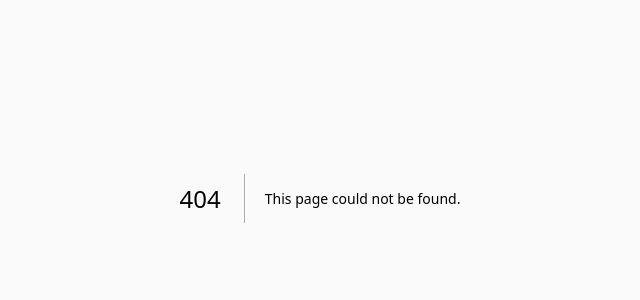
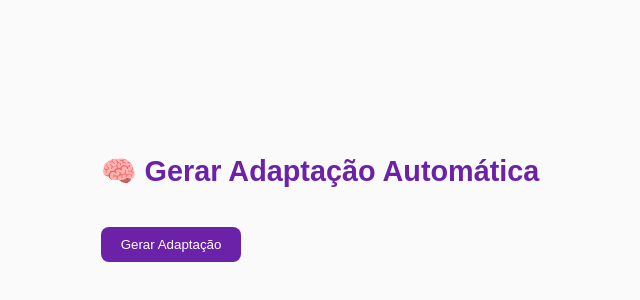
Before and after one commit to letiricetti2-alt/gerador-de-atividades-infantis, a Next.js app: page /gerador in a window 1280 px wide. Before the commit this address had no page. Shown: the part 202-502 px from the top of the page, without its empty margins (320-960 px from the left). Built offline with nearby package versions, Linux system fonts and the light colour scheme; no server answers.

Commit message:
Create page.jsx

```diff
--- /dev/null
+++ b/app/gerador/page.jsx
@@ -0,0 +1,53 @@
+'use client'
+import { useState } from 'react'
+import { gerarAtividadeAdaptada } from '../utils/gerarAtividadeAdaptada'
+
+export default function GeradorPage() {
+  const [resultado, setResultado] = useState(null)
+  const [carregando, setCarregando] = useState(false)
+
+  async function handleGerar() {
+    setCarregando(true)
+
+    // ⚠️ Substituir pelos IDs reais da Supabase:
+    const alunoId = 'coloca_aqui_o_uuid_do_aluno'
+    const atividadeId = 'coloca_aqui_o_uuid_da_atividade'
+
+    const data = await gerarAtividadeAdaptada(alunoId, atividadeId)
+    setResultado(data)
+    setCarregando(false)
+  }
+
+  return (
+    <div style={{ padding: '2rem', maxWidth: '700px', margin: '0 auto' }}>
+      <h1 style={{ fontSize: '1.8rem', color: '#6b21a8' }}>🧠 Gerar Adaptação Automática</h1>
+      <button
+        onClick={handleGerar}
+        disabled={carregando}
+        style={{
+          backgroundColor: '#6b21a8',
+          color: 'white',
+          border: 'none',
+          borderRadius: '8px',
+          padding: '10px 20px',
+          marginTop: '20px',
+          cursor: 'pointer',
+        }}
+      >
+        {carregando ? 'Gerando...' : 'Gerar Adaptação'}
+      </button>
+
+      {resultado && (
+        <div style={{ marginTop: '2rem', background: '#f3f4f6', padding: '1rem', borderRadius: '10px' }}>
+          <h2>{resultado.tema}</h2>
+          <p><b>Tipo:</b> {resultado.tipo}</p>
+          <p><b>Aluno:</b> {resultado.nomeAluno}</p>
+          <p><b>Neurodivergência:</b> {resultado.nomeNeuro}</p>
+          <p><b>Nível de Suporte:</b> {resultado.nivel_suporte}</p>
+          <p><b>Adaptação:</b> {resultado.adaptacao}</p>
+          <p><b>Estratégias:</b> {Array.isArray(resultado.estrategias) ? resultado.estrategias.join(', ') : resultado.estrategias}</p>
+        </div>
+      )}
+    </div>
+  )
+}
```
